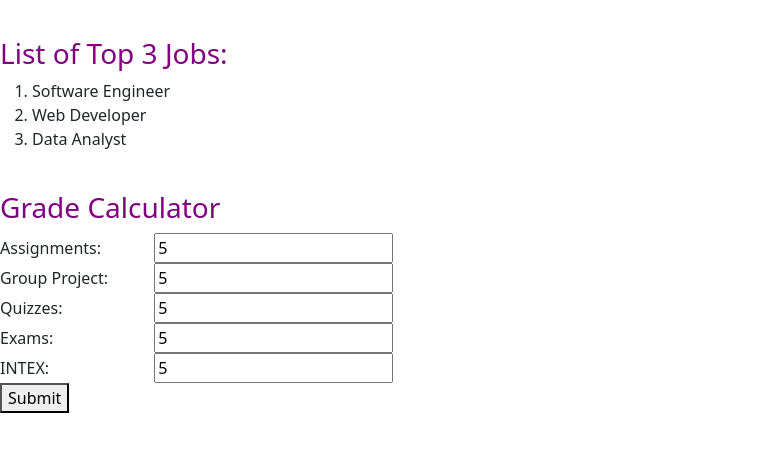
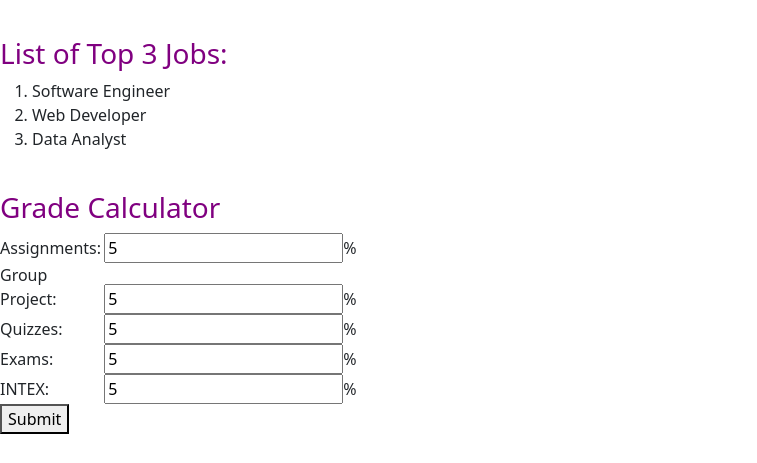
Before and after one commit to gwolf17/Mission2, a plain HTML site: page Mission2/wwwroot/index.html in a window 1280 px wide. Both pictures are taken after typing "5", "5", "5", "5", "5" into the empty fields and a click on the button "Submit". Shown: the part 337-800 px from the top of the page, without its empty margins (0-757 px from the left). Drawn offline with Linux system fonts and the light colour scheme.

Commit message:
Changes to Calculator

```diff
--- a/Mission2/wwwroot/css/StyleSheet.css
+++ b/Mission2/wwwroot/css/StyleSheet.css
@@ -1,5 +1,5 @@
 label {
-    width: 150px;
+    width: 100px;
     display: inline-block
 }
 
--- a/Mission2/wwwroot/index.html
+++ b/Mission2/wwwroot/index.html
@@ -35,15 +35,15 @@
     <h3>Grade Calculator</h3>
     <form>
         <label>Assignments:</label>
-        <input id="assignments" type="number" /><br />
+        <input id="assignments" type="number" />%<br />
         <label>Group Project:</label>
-        <input id="groupProject" type="number" /><br />
+        <input id="groupProject" type="number" />%<br />
         <label>Quizzes:</label>
-        <input id="quizzes" type="number" /><br />
+        <input id="quizzes" type="number" />%<br />
         <label>Exams:</label>
-        <input id="exams" type="number" /><br />
+        <input id="exams" type="number" />%<br />
         <label>INTEX:</label>
-        <input id="intex" type="number" /><br />
+        <input id="intex" type="number" />%<br />
         <button type="button" id="btn">Submit</button>
     </form>
 
--- a/Mission2/wwwroot/js/Calculate.js
+++ b/Mission2/wwwroot/js/Calculate.js
@@ -5,8 +5,8 @@ var letterGrade;
 //Function that calculates final grade % and final letter grade when the button on the index page is clicked
 $("#btn").click(function () {
     //Add up inputs to get total % grade
-    grade = parseInt($("#assignments").val()) + parseInt($("#groupProject").val())
-        + parseInt($("#quizzes").val()) + parseInt($("#exams").val()) + parseInt($("#intex").val())
+    grade = (parseInt($("#assignments").val()) * .55) + (parseInt($("#groupProject").val()) * .05)
+        + (parseInt($("#quizzes").val()) * .1) + (parseInt($("#exams").val()) * .2) + (parseInt($("#intex").val()) * .1)
     //Determine letter grade
     if (grade >= 94) {
         letterGrade = 'A'
@@ -34,5 +34,5 @@ $("#btn").click(function () {
         letterGrade = 'E'
     }
     //Output results
-    alert("Grade Percentage: " + grade + "%\n" + "Letter Grade: " + letterGrade)
+    alert("Grade Percentage: " + grade.tofixed(2) + "%\n" + "Letter Grade: " + letterGrade)
 })
```
